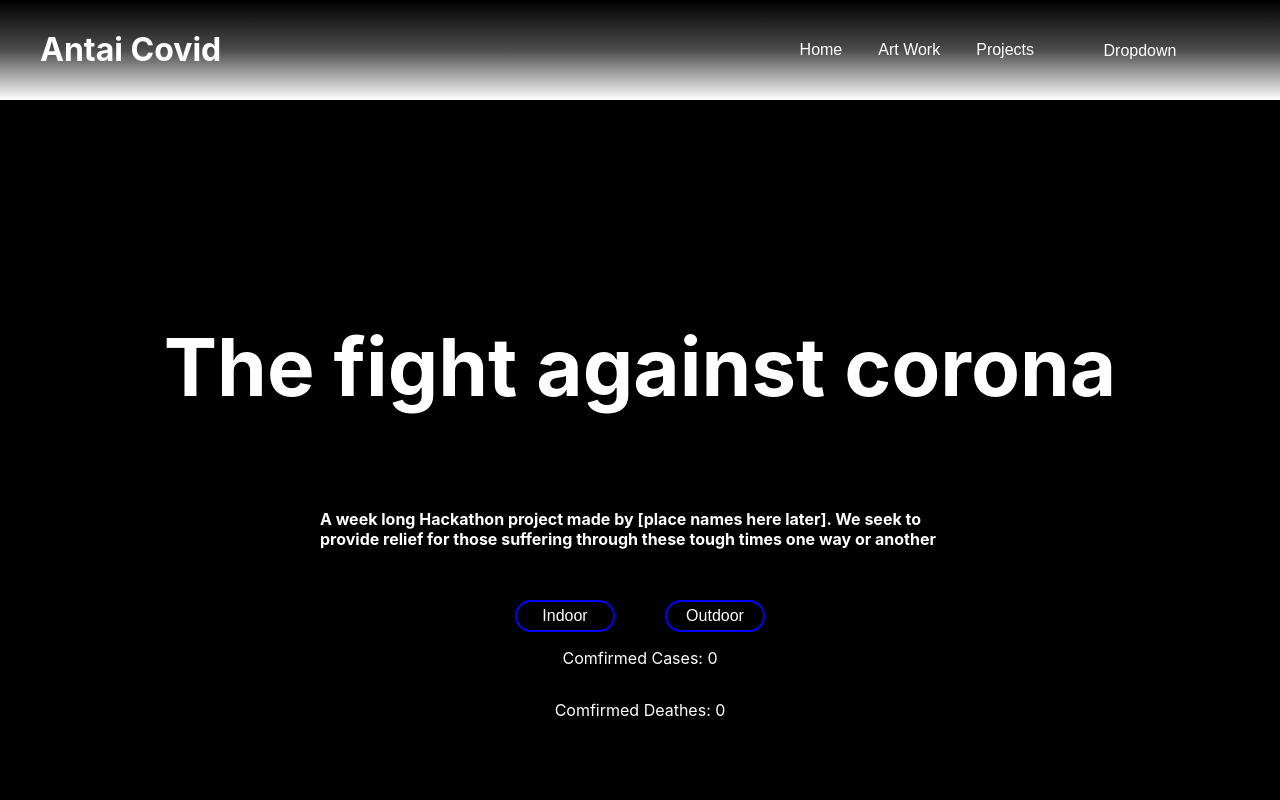
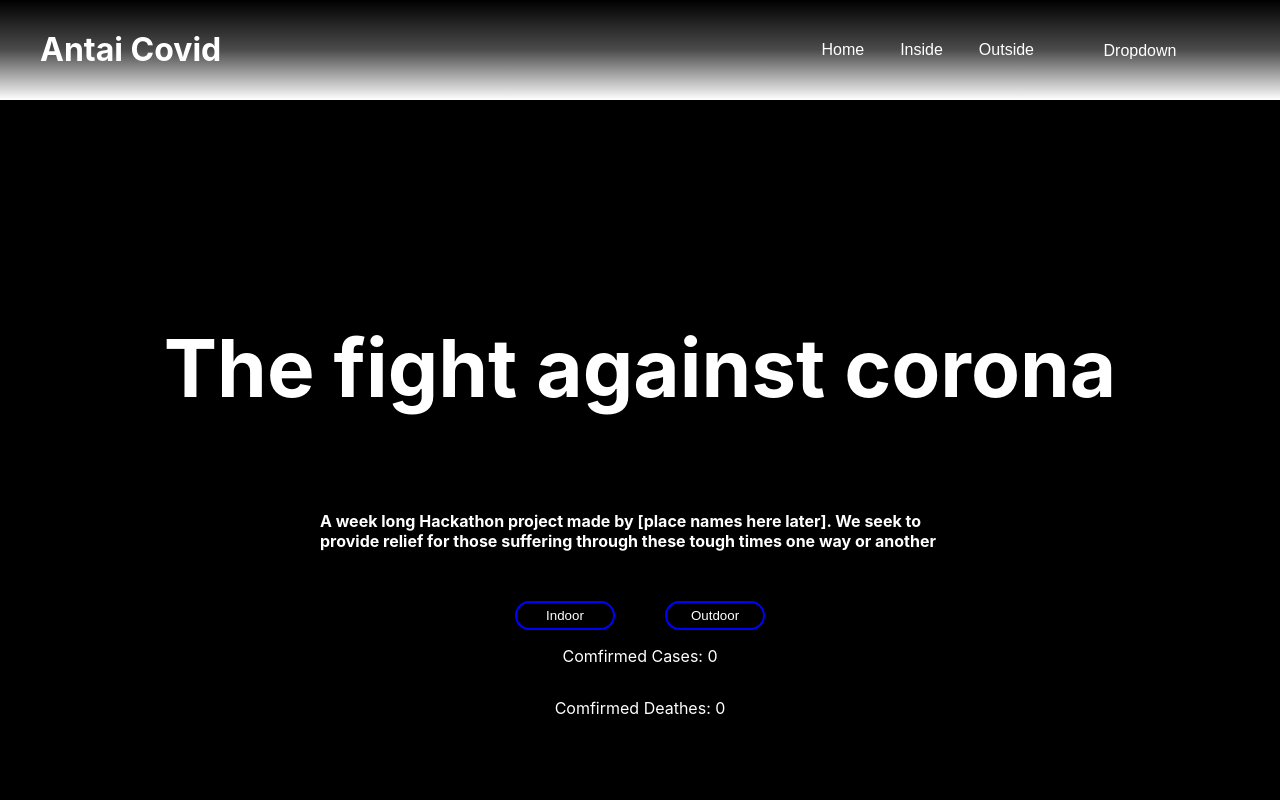
Before and after one commit to AGarciaNY/Hackathon2020, a React (Create React App) app: page / in a window 1280 px wide. Shown: the top 800 px of the page. Built offline with nearby package versions, Linux system fonts and the light colour scheme; no server answers.

Commit message:
made buttons working

```diff
--- a/src/App.js
+++ b/src/App.js
@@ -15,6 +15,7 @@ export default class App extends Component{
   }
 
   pickAPage = (page) => {
+    console.log('clicked')
     this.setState({
       pickapage: page
     });
--- a/src/HomePage/Intro.js
+++ b/src/HomePage/Intro.js
@@ -1,11 +1,22 @@
 import React, { Component } from 'react';
+import styled from '@emotion/styled';
+
 import Heading from "./Heading";
 import Description from './Description';
-import ActivityBtn from './ActivityBtn';
+
 import MiniHeading from './MiniHeading';
 import MiniDesc from './MiniDesc';
 import Stat from './Stat';
 
+const ActivityBtn = styled.button`
+  fontsize: 100%;
+  min-width: 100px;
+  border:2px solid blue;
+  border-radius: 20px;
+  background-color: transparent;
+  color: white;
+  padding: 5px 10px;
+`;
 class Intro extends Component {
   render() {
     let styles={
@@ -44,8 +55,8 @@ class Intro extends Component {
           <Description content="A week long Hackathon project made by [place names here later]. We seek to provide relief for those
               suffering through these tough times one way or another"/>
           <div className="container" style={container}>
-            <ActivityBtn content="Indoor" onClick={() => this.props.changepage('Inside')}/>
-            <ActivityBtn content="Outdoor" onClick={() => this.props.changepage('Outside')}/>
+            <ActivityBtn  onClick={()=> this.props.changepage('Inside')}>Indoor</ActivityBtn>
+            <ActivityBtn  onClick={()=> this.props.changepage('Outside')}>Outdoor</ActivityBtn>
           </div>
           <div style={numInfo}>
             <Stat content="number"/>
--- a/src/activity/outside/outsidedata.js
+++ b/src/activity/outside/outsidedata.js
@@ -16,7 +16,7 @@ class Projects {
 }
 
 let insideactivitys = [
-   new Projects("testing",["Aldair"],"ho there","https://agarciany.github.io/piglaten/","https://i.imgur.com/CScNoZw.pngs"),
+   new Projects("testing",["Aldair"],"ho there outside","https://agarciany.github.io/piglaten/","https://i.imgur.com/CScNoZw.pngs"),
 
 ];
 console.log(insideactivitys);
--- a/src/nav/nav.js
+++ b/src/nav/nav.js
@@ -73,7 +73,7 @@ const TextFont = styled.button`
   background:silver;
   width: 140px;
   height:30px;
-  z-index: 1;
+  z-index: 2;
   border-radius: 20px;
   text-decoration: none;
   color:white;
@@ -81,9 +81,10 @@ const TextFont = styled.button`
 
   &:hover{
     position:absolute;
+    top:-5px;
     left:-10px;
     width: 160px;
-    height:35px;
+    height:40px;
     font-size:18px;
   }
 `;
@@ -98,9 +99,11 @@ const Text = styled.div`
   height:30px;
   margin:3px 0;
   position:relative;
+  z-index:2;
 
   &:hover{
     margin:5px 0;
+
   }
 `;
 
@@ -126,8 +129,8 @@ export default class Nav extends Component{
           </DropDown>
         </Right>
         <Right>
-          <Links onClick={() => this.props.changepage('projects')}>Projects</Links>
-          <Links onClick={() => this.props.changepage('artwork')}>Art Work</Links>
+          <Links onClick={() => this.props.changepage('Outside')}>Outside</Links>
+          <Links onClick={() => this.props.changepage('Inside')}>Inside</Links>
           <Links onClick={() => this.props.changepage('home')}>Home</Links>
         </Right>
       </LinkHolder>
```
